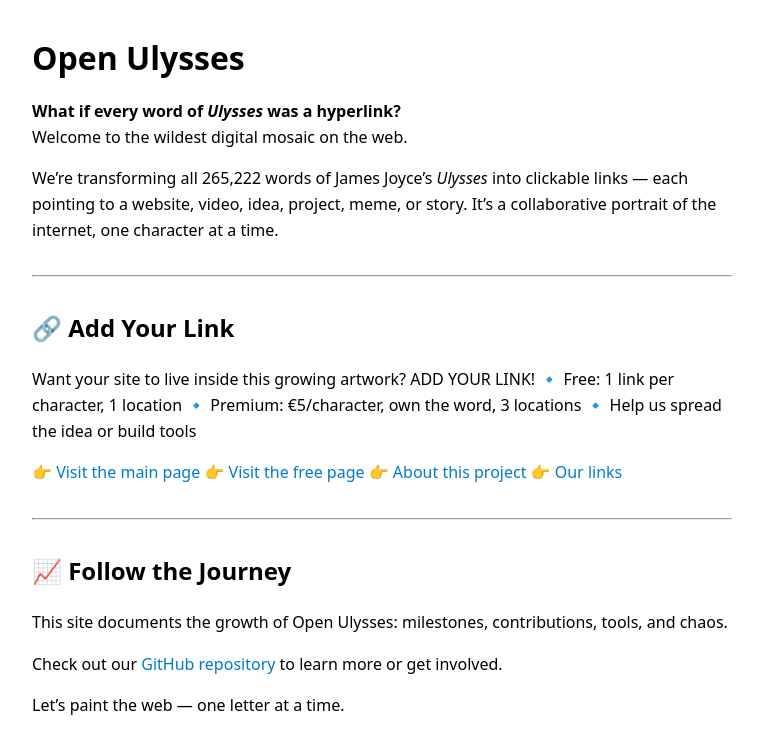
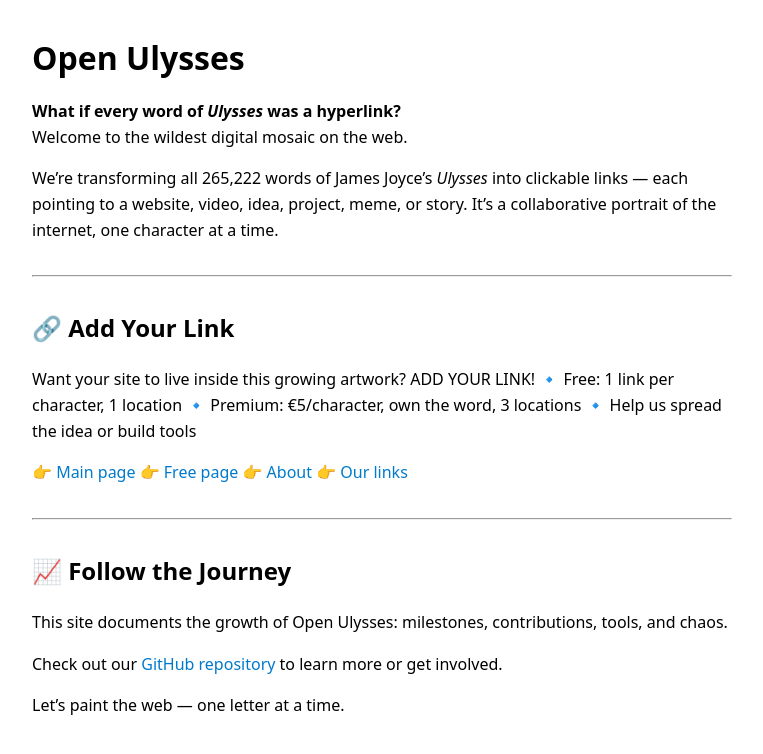
Before and after one commit to LeoBloom265/open-ulysses, a Jekyll site: the page built from index.md, in a window 1280 px wide. Shown: the top 754 px of the page, without its empty margins (258-1021 px from the left). Built offline with Jekyll 4.4.1, drawn with Linux system fonts in a browser that asks for light colours.

Commit message:
Update index.md

```diff
--- a/index.md
+++ b/index.md
@@ -20,9 +20,9 @@ ADD YOUR LINK!
 🔹 Premium: €5/character, own the word, 3 locations
 🔹 Help us spread the idea or build tools
 
-[👉 Visit the main page](https://ko-fi.com/Post/Chapter-I-1-Z8Z11J6H59)
-[👉 Visit the free page](https://ko-fi.com/post/Chapter-I-2-A-R5R01J6NRH)
-[👉 About this project](https://ko-fi.com/post/About-V7V31J9IQ1)
+[👉 Main page](https://ko-fi.com/Post/Chapter-I-1-Z8Z11J6H59)
+[👉 Free page](https://ko-fi.com/post/Chapter-I-2-A-R5R01J6NRH)
+[👉 About](https://ko-fi.com/post/About-V7V31J9IQ1)
 [👉 Our links](https://linktr.ee/openulysses)
 
 ---
```
